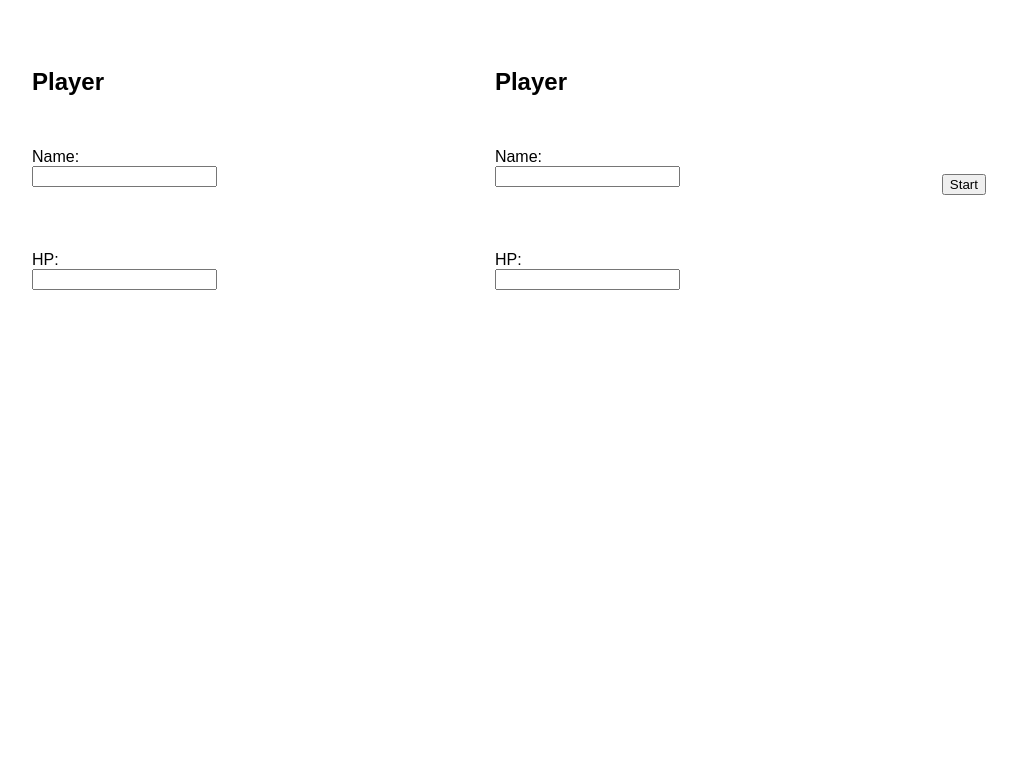
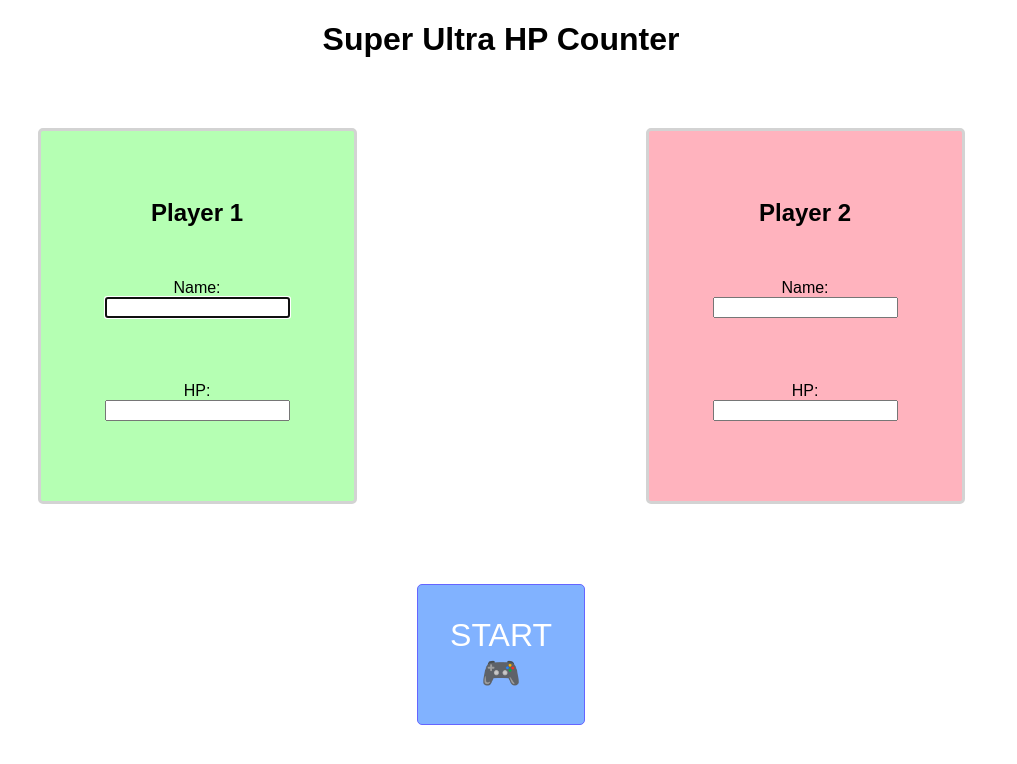
Before and after one commit to dhs-mag/react-tutorial-playground, a React (Create React App) app: page / in a window 1280 px wide. Shown: the top 764 px of the page, without its empty margins (139-1156 px from the left). Built offline with nearby package versions, Linux system fonts and the light colour scheme.

Commit message:
Styling startscreen

```diff
--- a/src/components/PlayerForm.js
+++ b/src/components/PlayerForm.js
@@ -1,22 +1,29 @@
 import React from "react";
 
 const styles = {
+    tab: {
+        display: 'flex',
+        flexDirection: 'column',
+        border: "3px solid lightgray",
+        borderRadius: "5px",
+        textAlign: "center",
+        margin: "1em",
+        padding: '3em 4em',
+    },
+    tabHeader: {
+        textAlign: "center",
+    },
     formGroup: {
         padding: '2em 0',
-    },
-    form: {
-        display: 'flex',
-        flexDirection: 'column',
-        padding: '1em',
     },
 };
 
 const PlayerForm = (props) => (
-    <div style={styles.form}>
-        <h2>Player</h2>
+    <div style={{...styles.tab, backgroundColor: props.color}}>
+        <h2 style={styles.tabHeader}>Player {props.playerIndex + 1}</h2>
         <div style={styles.formGroup}>
             <div>Name:</div>
-            <input name={'name'} type={'text'} data-cy={"player-"+props.playerIndex+"-name"} onChange={props.onInputChange} />
+            <input name={'name'} type={'text'} data-cy={"player-"+props.playerIndex+"-name"} onChange={props.onInputChange} autoFocus={props.playerIndex === 0} />
         </div>
         <div style={styles.formGroup}>
             <div>HP:</div>
--- a/src/components/StartScreen.js
+++ b/src/components/StartScreen.js
@@ -2,22 +2,51 @@ import React from 'react';
 import PlayerForm from "./PlayerForm";
 
 const styles = {
+    heading: {
+        textAlign: 'center',
+    },
     container: {
         display: 'flex',
         padding: '2em',
         flexDirection: 'row',
         justifyContent: 'space-around',
-        alignItems: "center"
+        flexWrap: "wrap",
     },
+    button: {
+        display: 'block',
+        margin: '1em auto',
+        textAlign: "center",
+        background: "#81b2ff",
+        border: "1px solid #6565FF",
+        padding: '1em',
+        fontSize: '2rem',
+        textDecoration: 'none',
+        borderRadius: "5px",
+        color: "white",
+        textTransform: "uppercase"
+    }
 };
 
+const colors = [
+    "#b5ffb3",
+    "#ffb3be",
+];
+
+
 const StartScreen = (props) => (
+    <>
+        <div style={styles.heading}>
+            <h1>Super Ultra HP Counter</h1>
+        </div>
         <div style={styles.container}>
             {props.players.map((p, index) =>
-                <PlayerForm onInputChange={(e) => props.onPlayerChange(index, e.target.name, e.target.value)} playerIndex={index} key={index}/>
+                <PlayerForm onInputChange={(e) => props.onPlayerChange(index, e.target.name, e.target.value)} playerIndex={index} key={index} color={colors[index]}/>
             )}
-            <button onClick={props.startGame}>Start</button>
         </div>
+        <button onClick={props.startGame} style={styles.button}>
+            Start <br /> <span role="img" aria-label={"Start game"}>🎮</span>
+        </button>
+    </>
     );
 
 export default StartScreen;
```
